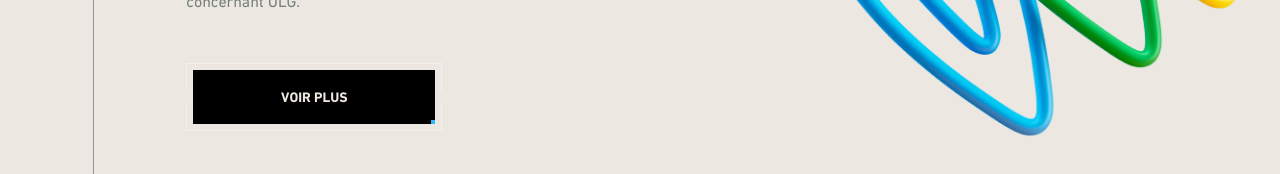
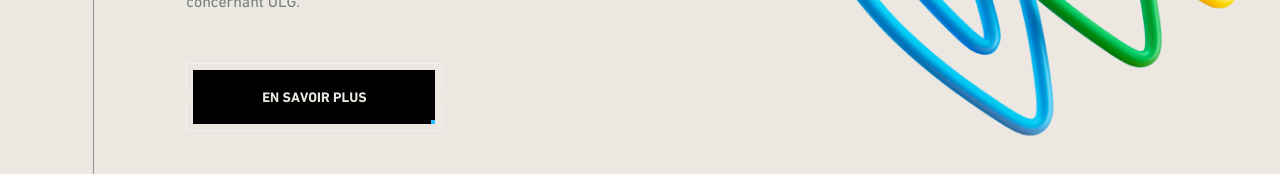
Before and after one commit to YOUGBOY95/ULG, a React (Create React App) app: page / in a window 1280 px wide. Shown: the part 3980-4154 px from the top of the page. Built offline with nearby package versions, Linux system fonts and the light colour scheme.

Commit message:
mise à jour du button plus

```diff
--- a/src/sections/Maps.tsx
+++ b/src/sections/Maps.tsx
@@ -42,7 +42,7 @@ const Maps: FC = () => {
                 mt-[25rem] lg:mt-12"
           >
             <a href="/" >
-            <RiotButton>VOIR PLUS</RiotButton>
+            <RiotButton>EN SAVOIR PLUS</RiotButton>
             </a>
           </div>
         </div>
```
